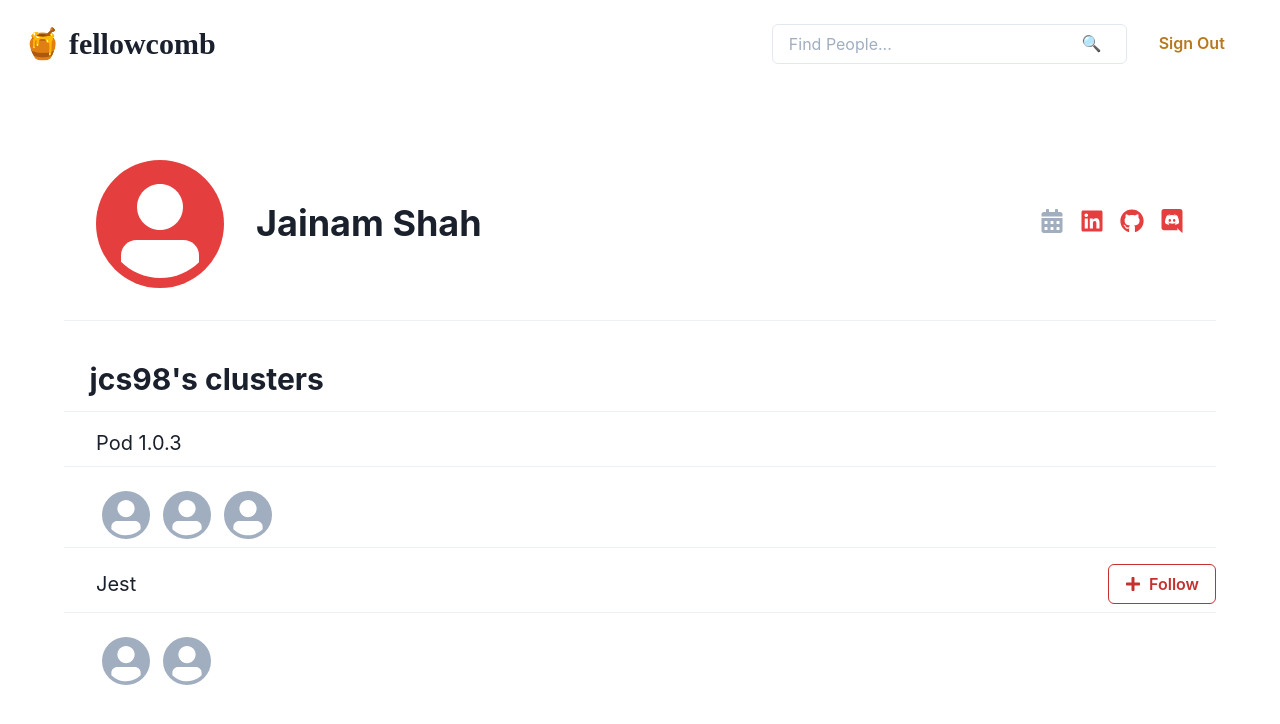
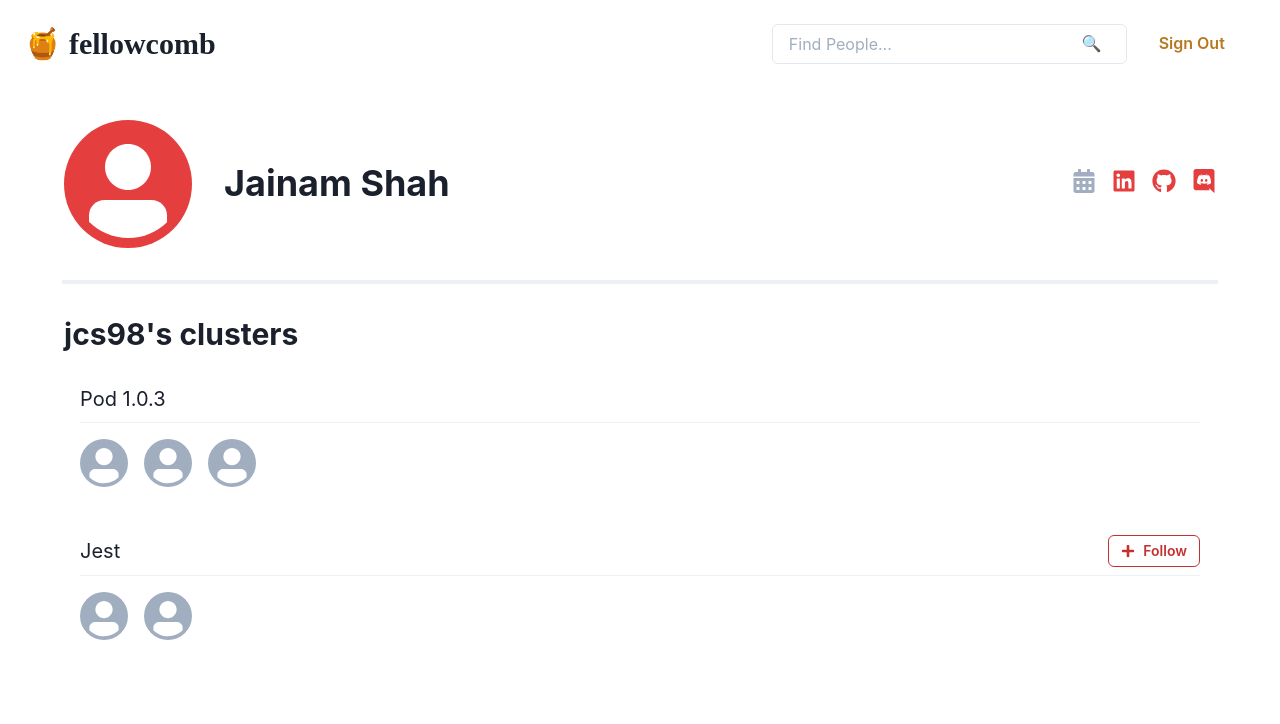
Before and after one commit to MLH-Fellowship/fellowcomb, a React (Create React App) app in the folder client/: page / in a window 1280 px wide. Shown: the top 724 px of the page. Built offline with nearby package versions, Linux system fonts and the light colour scheme; a web font is replaced by a local one.

Commit message:
Simplify spacing

```diff
--- a/client/src/components/clickableAvatar.jsx
+++ b/client/src/components/clickableAvatar.jsx
@@ -4,8 +4,8 @@ import { Link, Avatar } from "@chakra-ui/react";
 
 const CAvatar = ({ user, color, size }) => {
   return (
-    <ReactLink to={`/users/${user}`} mt="2vh">
-      <Avatar size={size} background={color} mx="0.5vw" />
+    <ReactLink to={`/users/${user}`}>
+      <Avatar size={size} background={color} />
     </ReactLink>
   );
 };
--- a/client/src/components/cluster.jsx
+++ b/client/src/components/cluster.jsx
@@ -1,6 +1,6 @@
 import React from "react";
 
-import { Flex, Text, Spacer, Divider, Button } from "@chakra-ui/react";
+import { Box, Flex, Text, Spacer, Divider, Button } from "@chakra-ui/react";
 import { FaPlus } from "react-icons/fa";
 import CAvatar from "./clickableAvatar";
 
@@ -8,12 +8,9 @@ const Cluster = ({ data, color }) => {
   const follow = () => alert("Followed!");
   const { name, users, defaultCluster } = data;
   return (
-    <>
-      <Divider />
-      <Flex mt="2vh" mb="1vh" width="full" align="center" direction="row">
-        <Text ml="8" fontSize="xl">
-          {name}
-        </Text>
+    <Box px="4">
+      <Flex mt="4" mb="2" width="full" align="center" direction="row">
+        <Text fontSize="xl">{name}</Text>
         <Spacer />
         {defaultCluster ? (
           ""
@@ -23,26 +20,21 @@ const Cluster = ({ data, color }) => {
             colorScheme={color}
             variant="outline"
             onClick={follow}
+            size="sm"
           >
             Follow
           </Button>
         )}
       </Flex>
       <Divider />
-      <Flex
-        mt="3vh"
-        mb="1vh"
-        mx="10"
-        px="8"
-        width="full"
-        align="center"
-        direction="row"
-      >
+      <Flex mt="4" mb="8" width="full" align="center" direction="row">
         {users.map((user) => (
-          <CAvatar user={user} color="gray.400" size="md" />
+          <Box mr="4">
+            <CAvatar user={user} color="gray.400" size="md" />
+          </Box>
         ))}
       </Flex>
-    </>
+    </Box>
   );
 };
 
--- a/client/src/components/clusterWrapper.jsx
+++ b/client/src/components/clusterWrapper.jsx
@@ -17,16 +17,14 @@ const ClusterWrapper = ({ username, ...props }) => {
     { name: "Jest", users: ["jcs98", "flozender"] },
   ];
   return (
-    <>
-      <Flex mt="5vh" mb="1.8vh" px="2vw" width="full">
-        <Heading width="full" size="lg">
-          {`${username}'s clusters`}
-        </Heading>
-      </Flex>
+    <Flex width="6xl" direction="column">
+      <Heading width="full" size="lg" mt="8" mb="4">
+        {`${username}'s clusters`}
+      </Heading>
       {clusters.map((cluster) => (
         <Cluster data={cluster} {...props} />
       ))}
-    </>
+    </Flex>
   );
 };
 
--- a/client/src/components/profile.jsx
+++ b/client/src/components/profile.jsx
@@ -20,7 +20,7 @@ const Profile = ({ user, color }) => {
 
   return (
     <>
-      <Flex width="full" align="center" direction="row" padding="8">
+      <Flex w="6xl" align="center" direction="row" py="8">
         <Avatar size="2xl" background={iconColor} />
         <Heading ml="8" size="xl">
           {user.name}
@@ -61,7 +61,7 @@ const Profile = ({ user, color }) => {
           </Link>
         </HStack>
       </Flex>
-      <Divider />
+      <Divider w="6xl" css={{ borderWidth: "2px" }} />
     </>
   );
 };
--- a/client/src/pages/home.jsx
+++ b/client/src/pages/home.jsx
@@ -7,13 +7,7 @@ import ClusterWrapper from "../components/clusterWrapper";
 const Home = () => {
   const color = "red";
   return (
-    <Flex
-      width="90vw"
-      align="center"
-      justifyContent="center"
-      direction="column"
-      marginTop="5vh"
-    >
+    <Flex width="90vw" align="center" direction="column">
       <Profile
         user={{
           name: "Jainam Shah",
```
